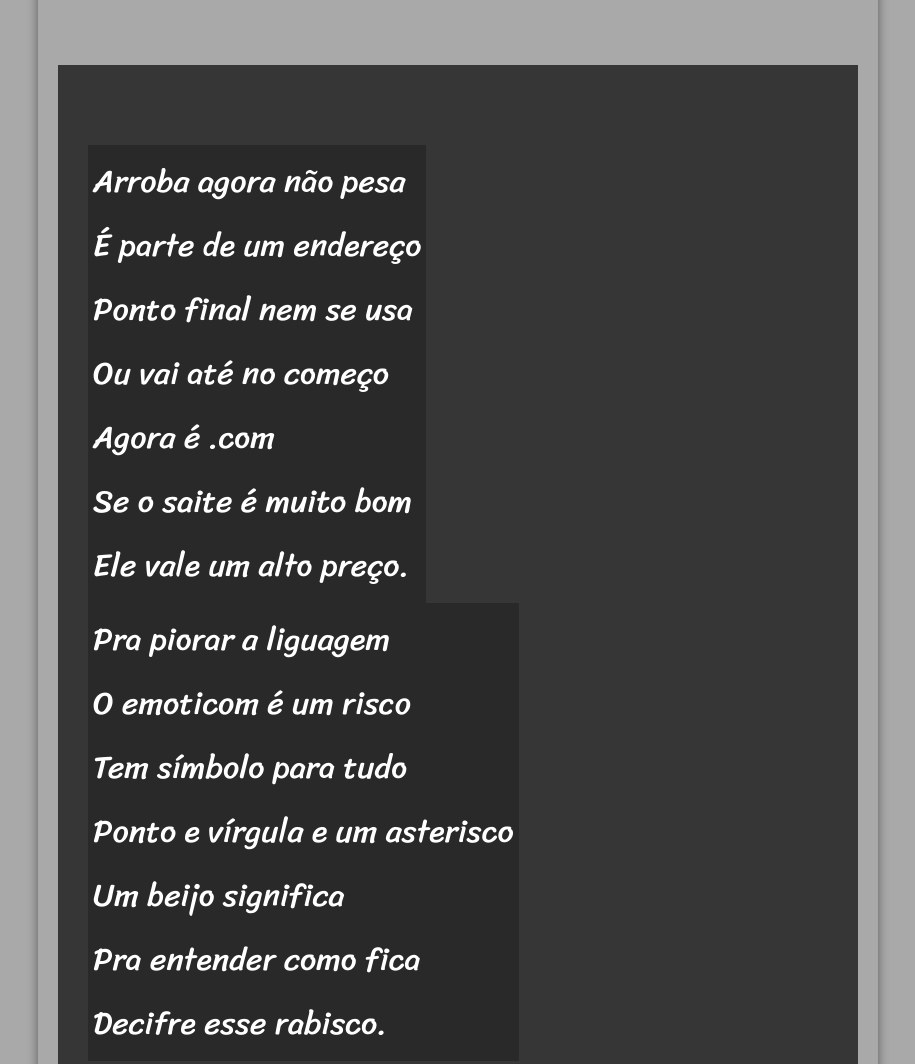
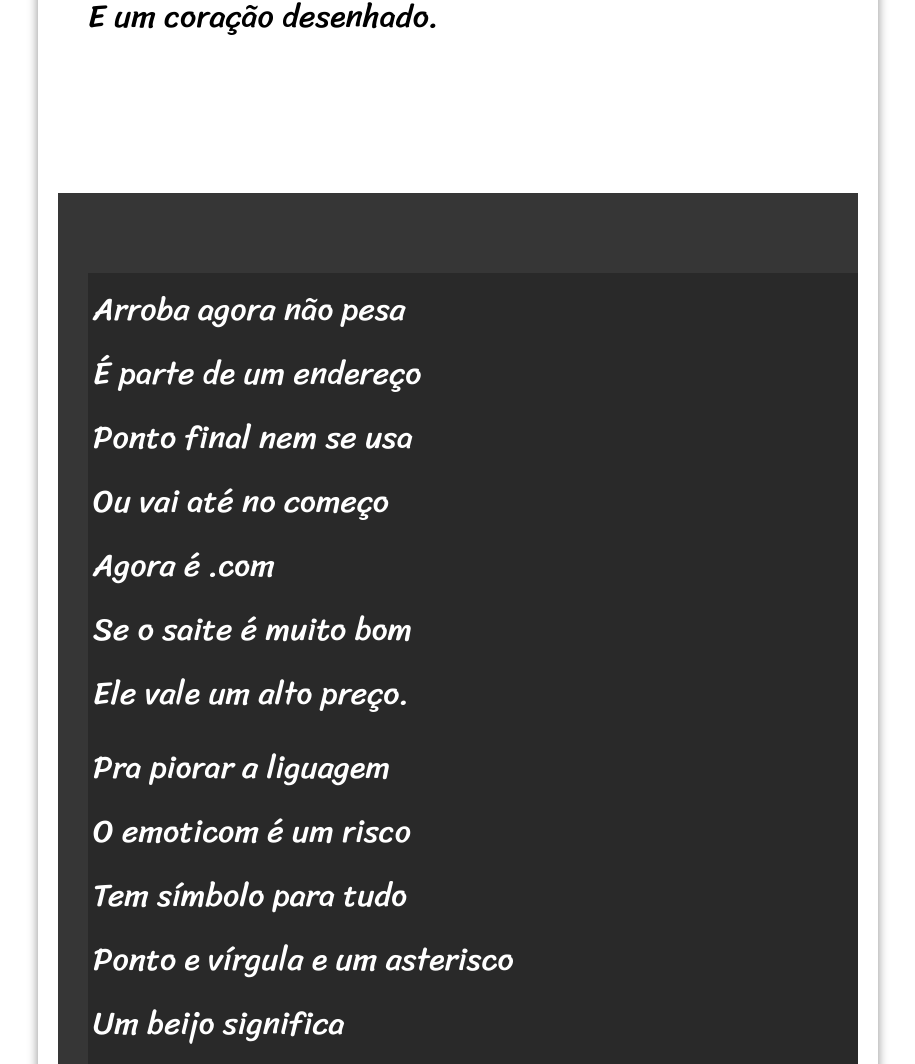
Before and after one commit to Gabrielx1323/HTML_CSS, a plain HTML site: page Desafios/Desafio do cordel/imagens/Cordel.html in a window 1280 px wide. Shown: the part 1364-2428 px from the top of the page, without its empty margins (182-1097 px from the left). Drawn offline with Linux system fonts and the light colour scheme.

Commit message:
Update style.css

```diff
--- a/Desafios/Desafio do cordel/imagens/style.css
+++ b/Desafios/Desafio do cordel/imagens/style.css
@@ -26,7 +26,7 @@ font-family: "Sriracha", serif;  */
 
 
 html,body {
-    background-color: darkgray;
+
     min-height: 100vh;
     font-family: var(--fonte1);
 }
@@ -77,6 +77,10 @@ section {
 
 }
 
+section > p {
+    padding-bottom: 2em;
+}
+
 section.normal {
     font-family: var(--fonte3);
     background-color: white
@@ -93,9 +97,10 @@ section.imagem {
 }
 
 section.imagem > p {
-    display: inline-block;
+    padding-bottom: 2em;
     padding: 5px;
     background-color: rgba(0, 0, 0, 0.247);
+
 }
 
 
```
